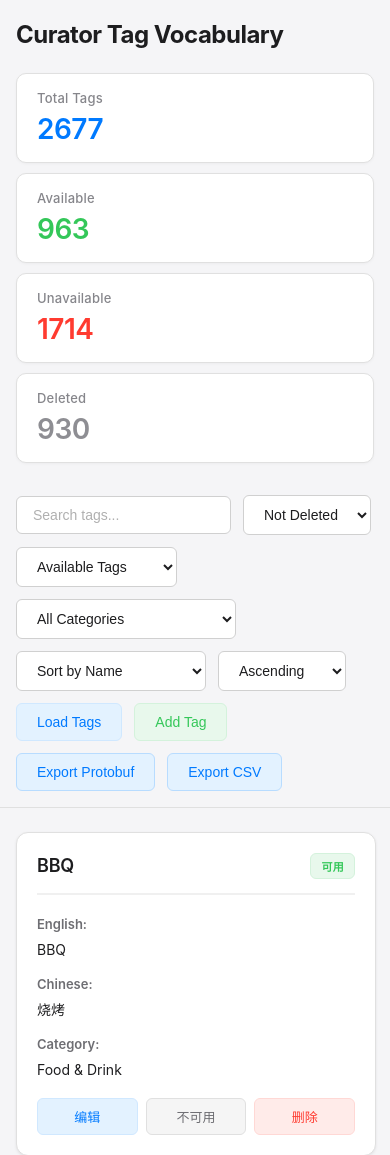
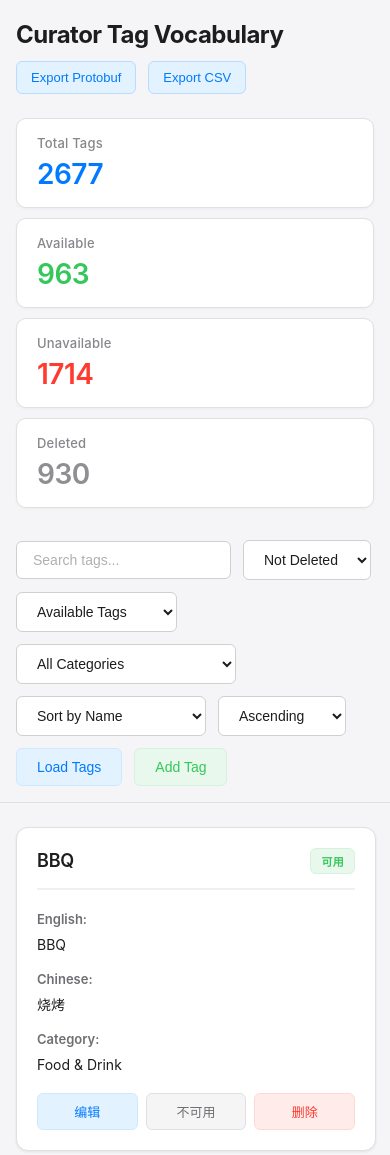
Before and after one commit to xylcm/curator-tag-vocab, a Flask app: page /tagging/vocab/ in a window 390 px wide. Shown: the top 1155 px of the page. Run offline with Flask 3, Linux system fonts and the light colour scheme; data comes from the database, SQL or seed files in the repository; parts of the project's set-up code (start-up, migrations or seed data) failed here and were passed over.

Commit message:
feat: move export buttons to page header top-right
- Move "Export Protobuf" and "Export CSV" buttons from controls bar to header top-right corner
- Add .header-top and .header-actions CSS classes for layout
- Update responsive styles for mobile view

Closes #91

Co-Authored-By: Claude Opus 4.5 <noreply@anthropic.com>

```diff
--- a/src/static/css/main.css
+++ b/src/static/css/main.css
@@ -19,12 +19,25 @@ body {
     padding: 32px 32px 24px 32px;
 }
 
+.header-top {
+    display: flex;
+    justify-content: space-between;
+    align-items: center;
+    margin-bottom: 24px;
+}
+
 .header h1 {
     font-size: 32px;
     font-weight: 700;
-    margin-bottom: 24px;
     color: #1d1d1f;
     letter-spacing: -0.5px;
+    margin-bottom: 0;
+}
+
+.header-actions {
+    display: flex;
+    gap: 12px;
+    align-items: center;
 }
 
 .stats {
@@ -682,6 +695,21 @@ input[type="text"]::placeholder {
         padding: 24px 20px 20px 20px;
     }
 
+    .header-top {
+        flex-direction: column;
+        align-items: flex-start;
+        gap: 16px;
+    }
+
+    .header h1 {
+        font-size: 28px;
+    }
+
+    .header-actions {
+        width: 100%;
+        justify-content: flex-start;
+    }
+
     .controls {
         padding: 0 20px;
     }
@@ -709,8 +737,19 @@ input[type="text"]::placeholder {
         padding: 20px 16px 16px 16px;
     }
 
+    .header-top {
+        flex-direction: column;
+        align-items: flex-start;
+        gap: 12px;
+    }
+
     .header h1 {
         font-size: 24px;
+    }
+
+    .header-actions {
+        width: 100%;
+        justify-content: flex-start;
     }
 
     .controls {
--- a/src/templates/tags.html
+++ b/src/templates/tags.html
@@ -4,7 +4,13 @@
 
 {% block content %}
 <div class="header">
-    <h1>Curator Tag Vocabulary</h1>
+    <div class="header-top">
+        <h1>Curator Tag Vocabulary</h1>
+        <div class="header-actions">
+            <button class="btn btn-info btn-small" id="export-protobuf-btn">Export Protobuf</button>
+            <button class="btn btn-info btn-small" id="export-csv-btn">Export CSV</button>
+        </div>
+    </div>
 
     <div class="stats">
         <div class="stat-item">
@@ -60,8 +66,6 @@
 
         <button class="btn btn-primary" id="load-btn">Load Tags</button>
         <button class="btn btn-success" id="add-btn">Add Tag</button>
-        <button class="btn btn-info" id="export-protobuf-btn">Export Protobuf</button>
-        <button class="btn btn-info" id="export-csv-btn">Export CSV</button>
     </div>
 </div>
 
```
